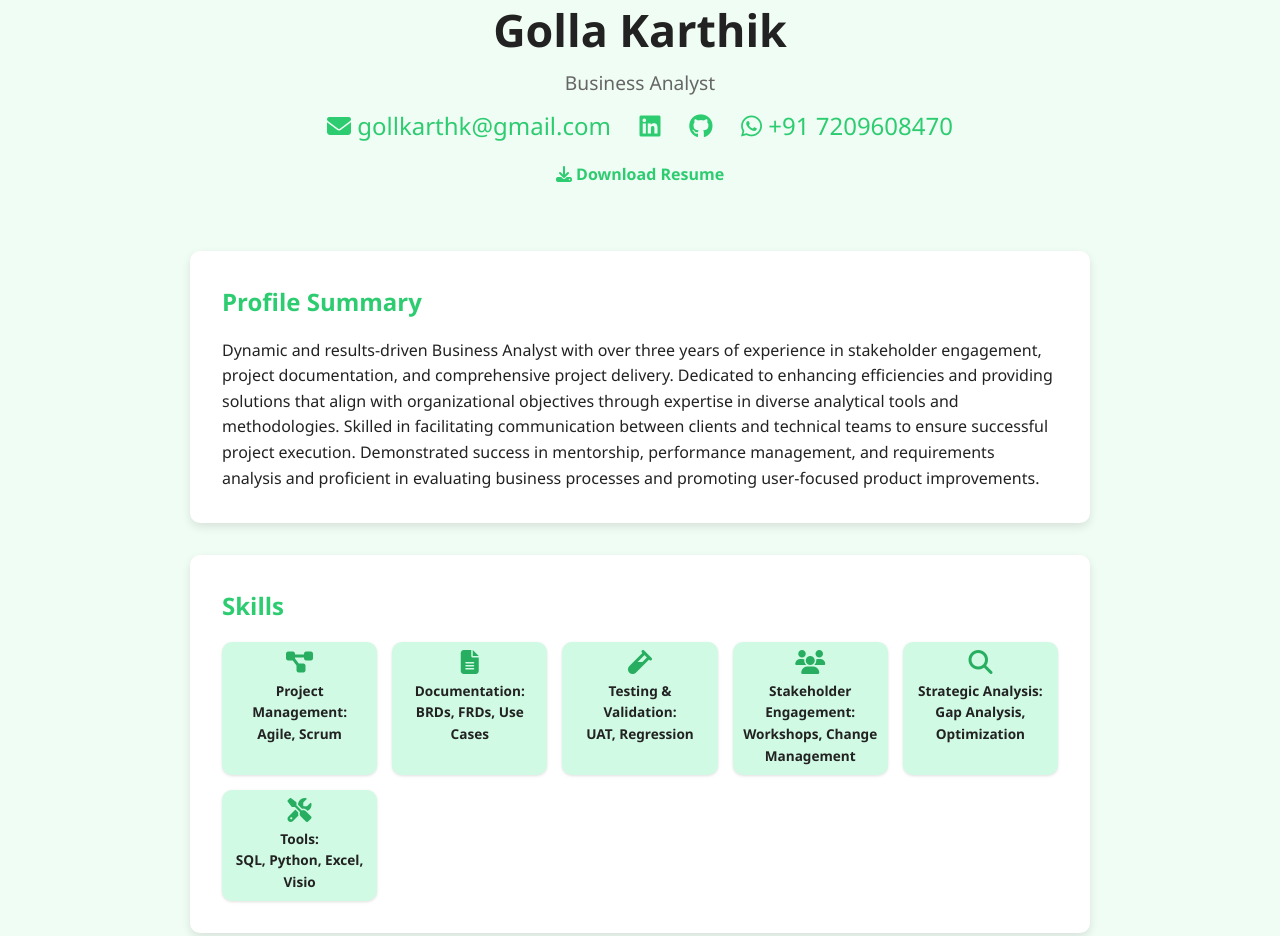
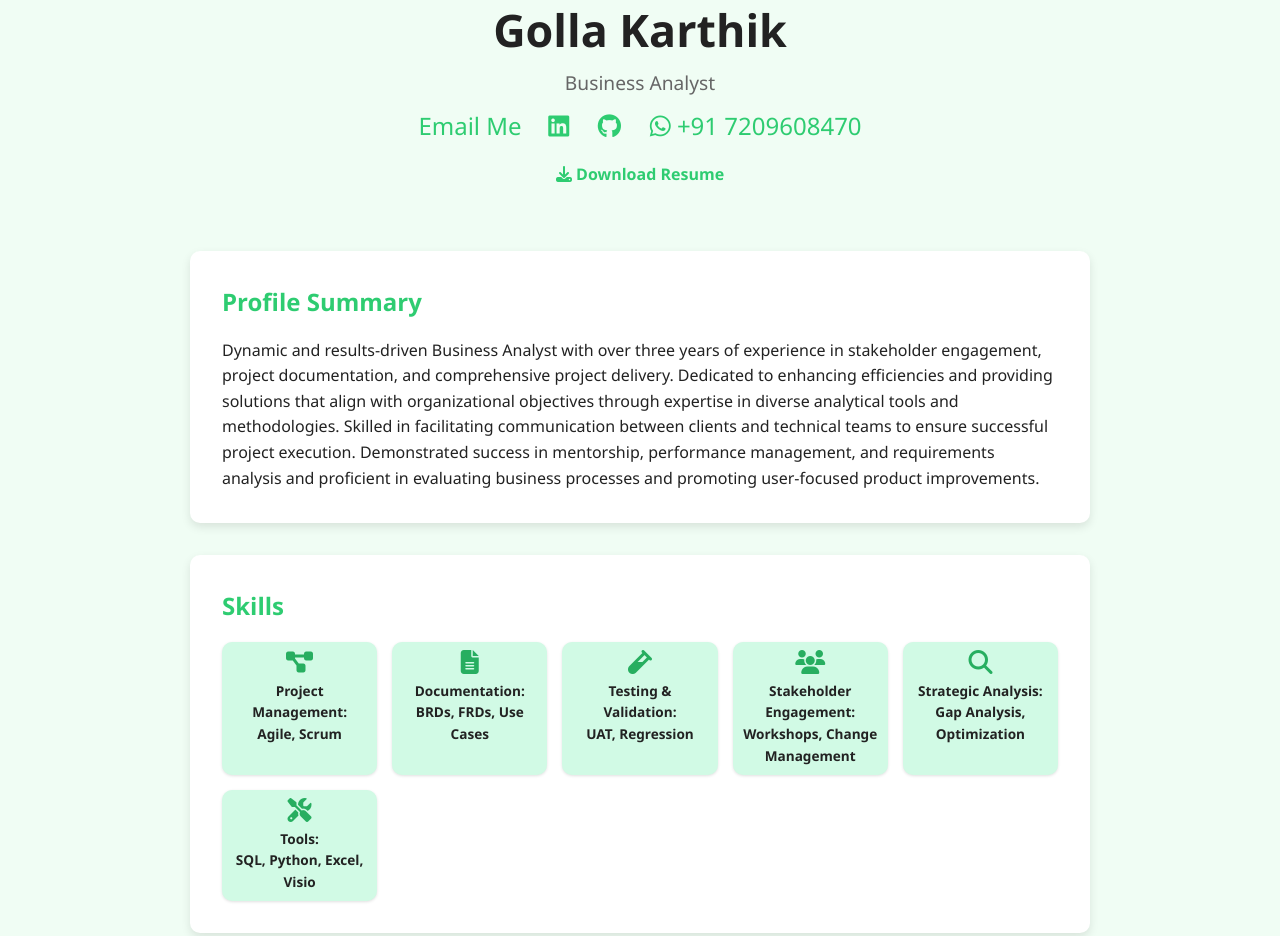
Before and after one commit to zlatangk/testportfolio, a plain HTML site: page index.html in a window 1280 px wide. Shown: the part 86-1022 px from the top of the page. Drawn offline with Linux system fonts and the light colour scheme.

Commit message:
Update index.html

```diff
--- a/index.html
+++ b/index.html
@@ -210,9 +210,7 @@
     <p class="title">Business Analyst</p>
     <div class="social-links">
   <!-- Email -->
-  <a href="mailto:gollkarthk@gmail.com" title="Email">
-    <i class="fas fa-envelope"></i> gollkarthk@gmail.com
-  </a>
+  <a href="mailto:gollkarthk@gmail.com">Email Me</a>
 
   <!-- LinkedIn -->
   <a href="https://www.linkedin.com/in/gollakarthk/" target="_blank" title="LinkedIn">
```
